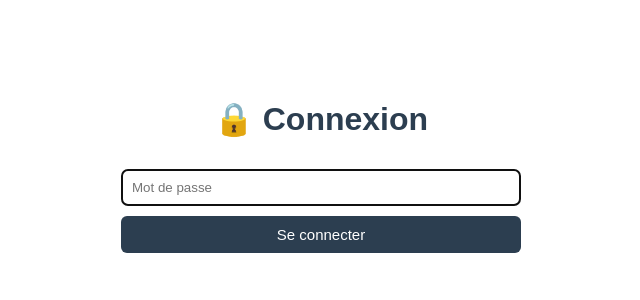
After one commit to phucnguyen-mmi/agent.ia-analyse.donnee, a Flask app: page /login in a window 1280 px wide. The commit adds this page. Shown: the top 300 px of the page, without its empty margins (319-959 px from the left). Run offline with Flask 3, Linux system fonts and the light colour scheme.

Commit message:
Ajout système de login avec APP_PASSWORD

```diff
--- a/app.py
+++ b/app.py
@@ -1,4 +1,5 @@
-from flask import Flask, request, render_template, session, send_file
+from flask import Flask, request, render_template, session, send_file, redirect, url_for
+from functools import wraps
 import anthropic
 import pandas as pd
 import matplotlib
@@ -17,7 +18,32 @@ from reportlab.platypus import SimpleDocTemplate, Paragraph, Spacer, Image as RL
 app = Flask(__name__)
 app.secret_key = os.environ.get("SECRET_KEY", "dev-secret-change-me")
 
+def login_required(f):
+    @wraps(f)
+    def decorated(*args, **kwargs):
+        if not session.get('authenticated'):
+            return redirect(url_for('login'))
+        return f(*args, **kwargs)
+    return decorated
+
+@app.route("/login", methods=["GET", "POST"])
+def login():
+    error = None
+    if request.method == "POST":
+        password = request.form.get("password", "")
+        if password == os.environ.get("APP_PASSWORD", ""):
+            session['authenticated'] = True
+            return redirect(url_for('index'))
+        error = "Mot de passe incorrect."
+    return render_template("login.html", error=error)
+
+@app.route("/logout")
+def logout():
+    session.clear()
+    return redirect(url_for('login'))
+
 @app.route("/", methods=["GET", "POST"])
+@login_required
 def index():
     analyse = None
     graphique = None
@@ -101,6 +127,7 @@ def index():
 
 
 @app.route("/telecharger-pdf")
+@login_required
 def telecharger_pdf():
     analyse = session.get('analyse')
     graphique_path = session.get('graphique_path')
--- a/templates/index.html
+++ b/templates/index.html
@@ -10,9 +10,11 @@
         img { width: 100%; border-radius: 8px; margin-top: 20px; }
         button { background: #2c3e50; color: white; padding: 10px 20px; border: none; border-radius: 6px; cursor: pointer; }
         .btn-pdf { display: inline-block; margin-top: 15px; background: #c0392b; color: white; padding: 10px 20px; border-radius: 6px; text-decoration: none; font-family: Arial, sans-serif; }
+        .btn-logout { float: right; background: none; color: #999; border: 1px solid #ccc; padding: 6px 14px; border-radius: 6px; cursor: pointer; font-size: 13px; text-decoration: none; }
     </style>
 </head>
 <body>
+    <a href="/logout" class="btn-logout">Déconnexion</a>
     <h1>🤖 Agent IA - Analyse Marketing</h1>
     <form method="POST" enctype="multipart/form-data">
         <p>Upload ton fichier CSV :</p>
--- /dev/null
+++ b/templates/login.html
@@ -0,0 +1,24 @@
+<!DOCTYPE html>
+<html lang="fr">
+<head>
+    <meta charset="UTF-8">
+    <title>Connexion - Agent IA Marketing</title>
+    <style>
+        body { font-family: Arial, sans-serif; max-width: 400px; margin: 100px auto; padding: 0 20px; }
+        h1 { color: #2c3e50; text-align: center; }
+        input[type="password"] { width: 100%; padding: 10px; margin: 10px 0; border: 1px solid #ccc; border-radius: 6px; box-sizing: border-box; }
+        button { width: 100%; background: #2c3e50; color: white; padding: 10px; border: none; border-radius: 6px; cursor: pointer; font-size: 15px; }
+        .error { color: #c0392b; text-align: center; margin-top: 10px; }
+    </style>
+</head>
+<body>
+    <h1>🔒 Connexion</h1>
+    <form method="POST">
+        <input type="password" name="password" placeholder="Mot de passe" autofocus required>
+        <button type="submit">Se connecter</button>
+    </form>
+    {% if error %}
+        <p class="error">{{ error }}</p>
+    {% endif %}
+</body>
+</html>
```
